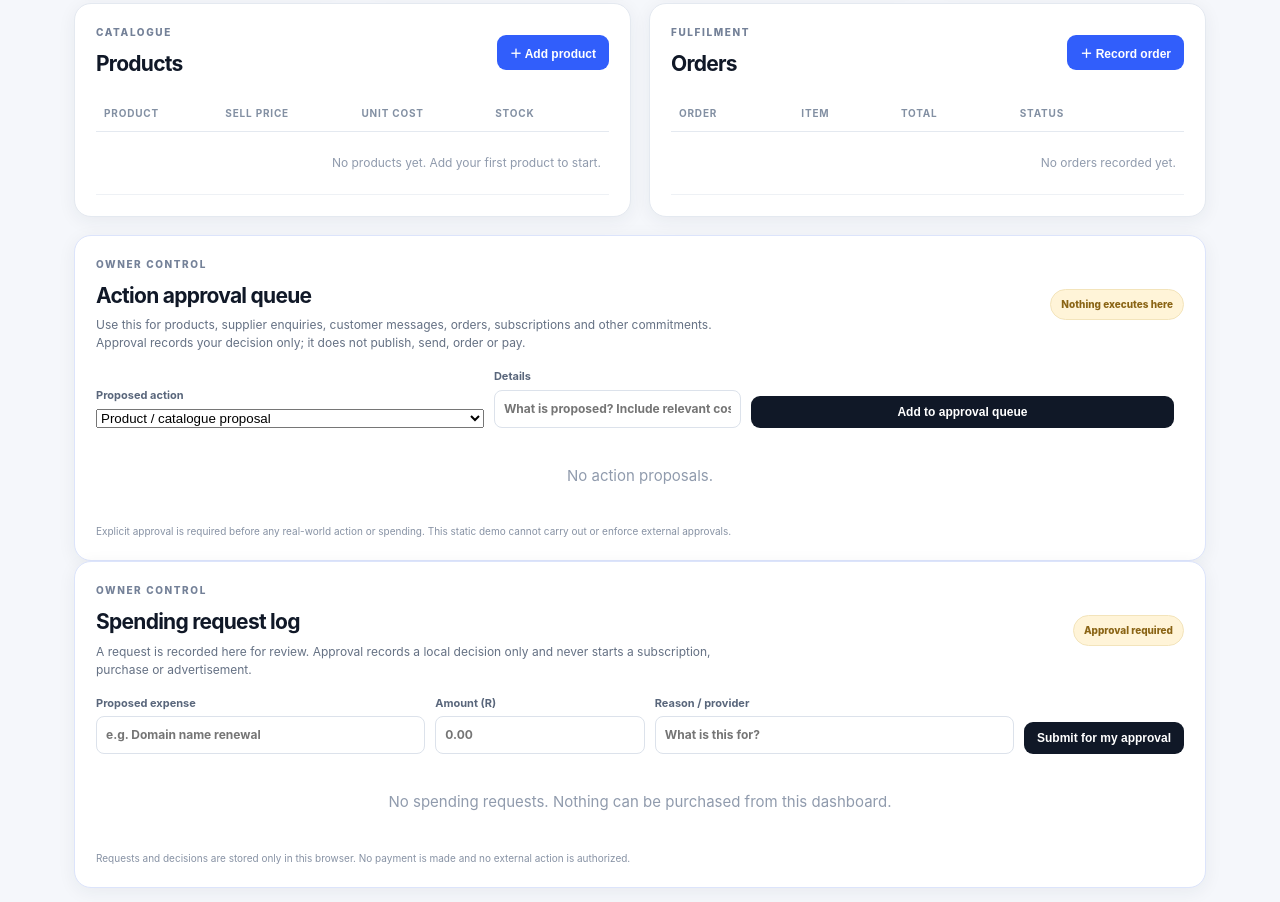
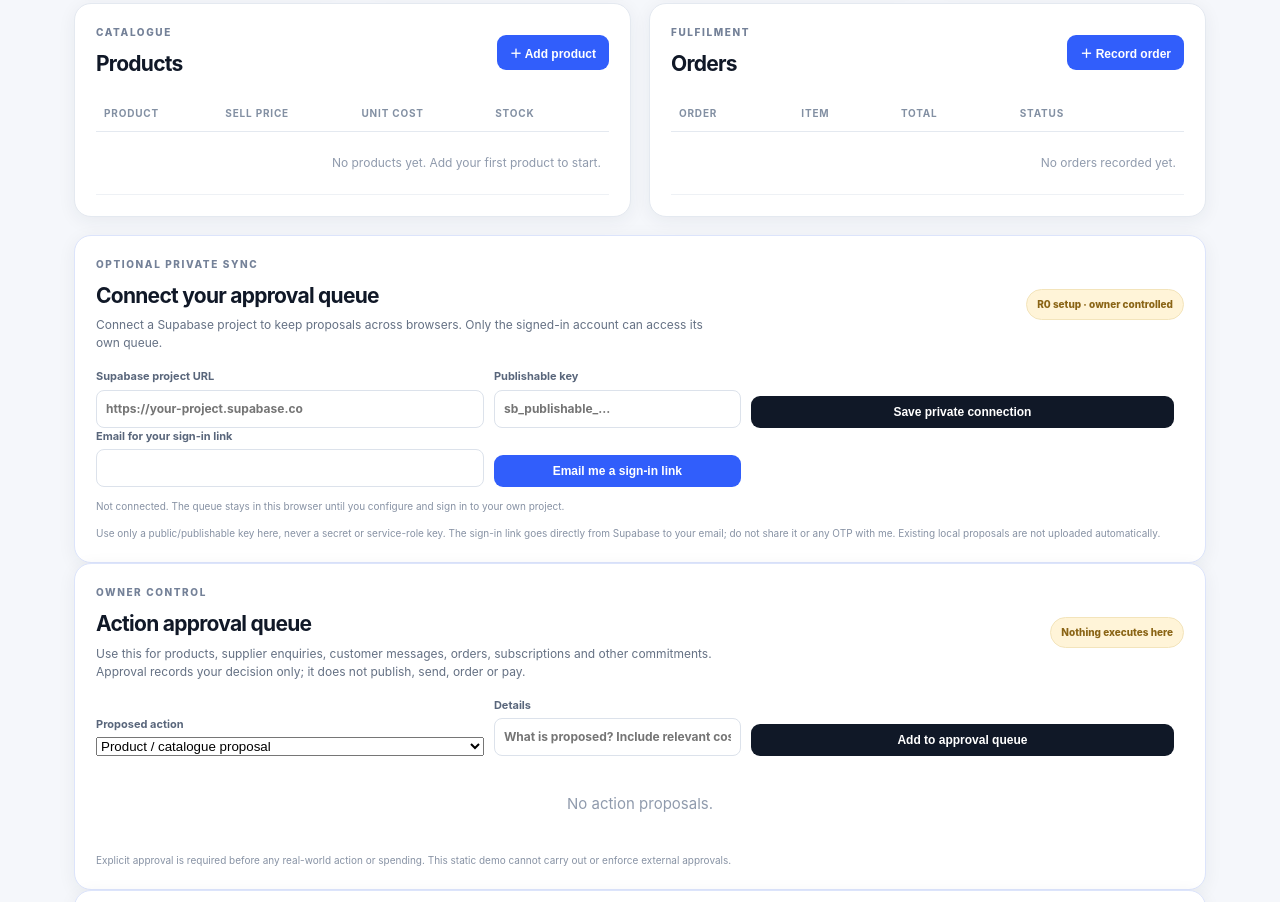
Before and after one commit to zacharieyab-prog/zakie-commerce, a plain HTML site: page index.html in a window 1280 px wide. Shown: the part 502-1404 px from the top of the page. Drawn offline with Linux system fonts and the light colour scheme.

Commit message:
Add optional private queue connection settings

```diff
--- a/index.html
+++ b/index.html
@@ -48,6 +48,13 @@
       </article>
     </section>
     <section class="panel approval-panel">
+      <div class="panel-head"><div><p class="eyebrow">OPTIONAL PRIVATE SYNC</p><h2>Connect your approval queue</h2><p class="panel-copy">Connect a Supabase project to keep proposals across browsers. Only the signed-in account can access its own queue.</p></div><span class="approval-badge">R0 setup · owner controlled</span></div>
+      <form id="cloudConfigForm" class="spend-form"><label>Supabase project URL<input id="cloudUrl" type="url" required placeholder="https://your-project.supabase.co" autocomplete="url"></label><label>Publishable key<input id="cloudKey" type="password" required placeholder="sb_publishable_…" autocomplete="off"></label><button class="button button-dark" type="submit">Save private connection</button></form>
+      <form id="cloudSignInForm" class="spend-form"><label>Email for your sign-in link<input id="cloudEmail" type="email" required autocomplete="email"></label><button class="button button-primary" type="submit">Email me a sign-in link</button><button id="cloudSignOutBtn" class="button button-quiet hidden" type="button">Sign out</button></form>
+      <p id="cloudStatus" class="fine-print" role="status">Not connected. The queue stays in this browser until you configure and sign in to your own project.</p>
+      <p class="fine-print">Use only a public/publishable key here, never a secret or service-role key. The sign-in link goes directly from Supabase to your email; do not share it or any OTP with me. Existing local proposals are not uploaded automatically.</p>
+    </section>
+    <section class="panel approval-panel">
       <div class="panel-head"><div><p class="eyebrow">OWNER CONTROL</p><h2>Action approval queue</h2><p class="panel-copy">Use this for products, supplier enquiries, customer messages, orders, subscriptions and other commitments. Approval records your decision only; it does not publish, send, order or pay.</p></div><span class="approval-badge">Nothing executes here</span></div>
       <form id="actionForm" class="spend-form">
         <label>Proposed action<select id="actionType" required><option>Product / catalogue proposal</option><option>Supplier contact</option><option>Customer commitment</option><option>Order / fulfilment</option><option>Payment / purchase</option><option>Subscription / service</option><option>Marketing / advertising</option><option>Other</option></select></label>
```
